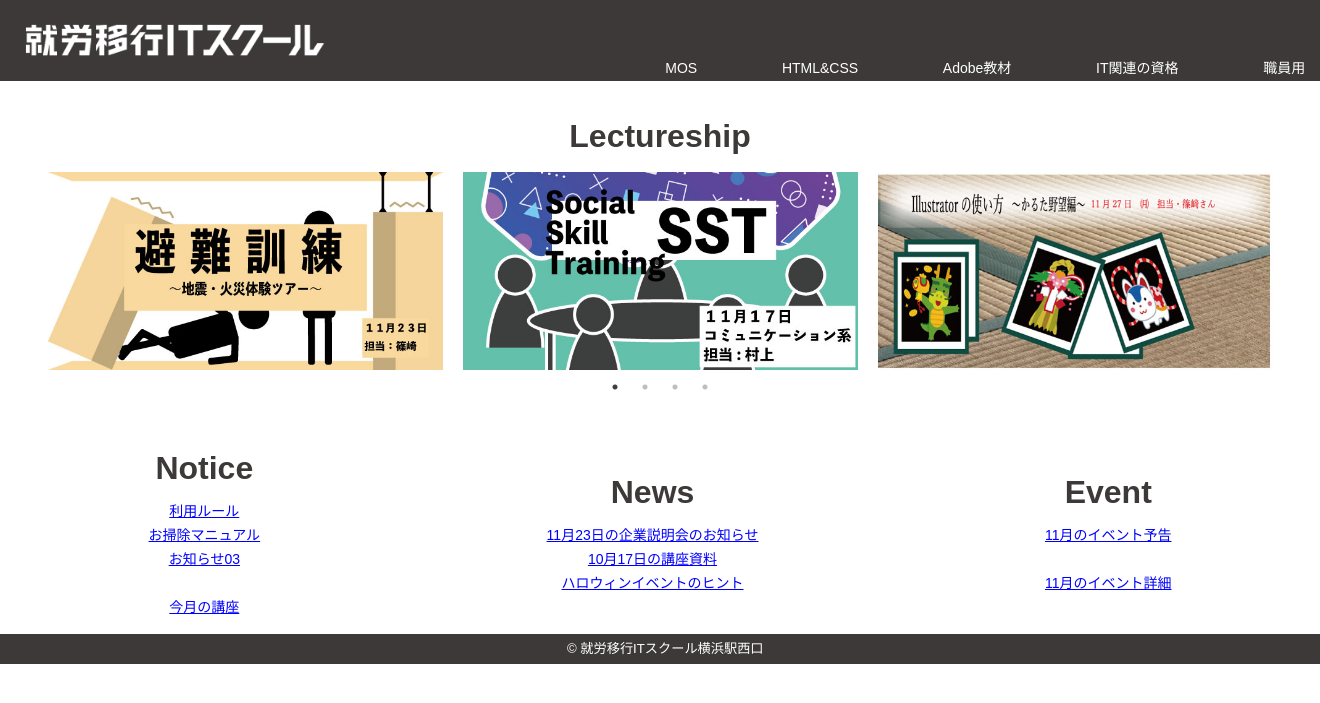
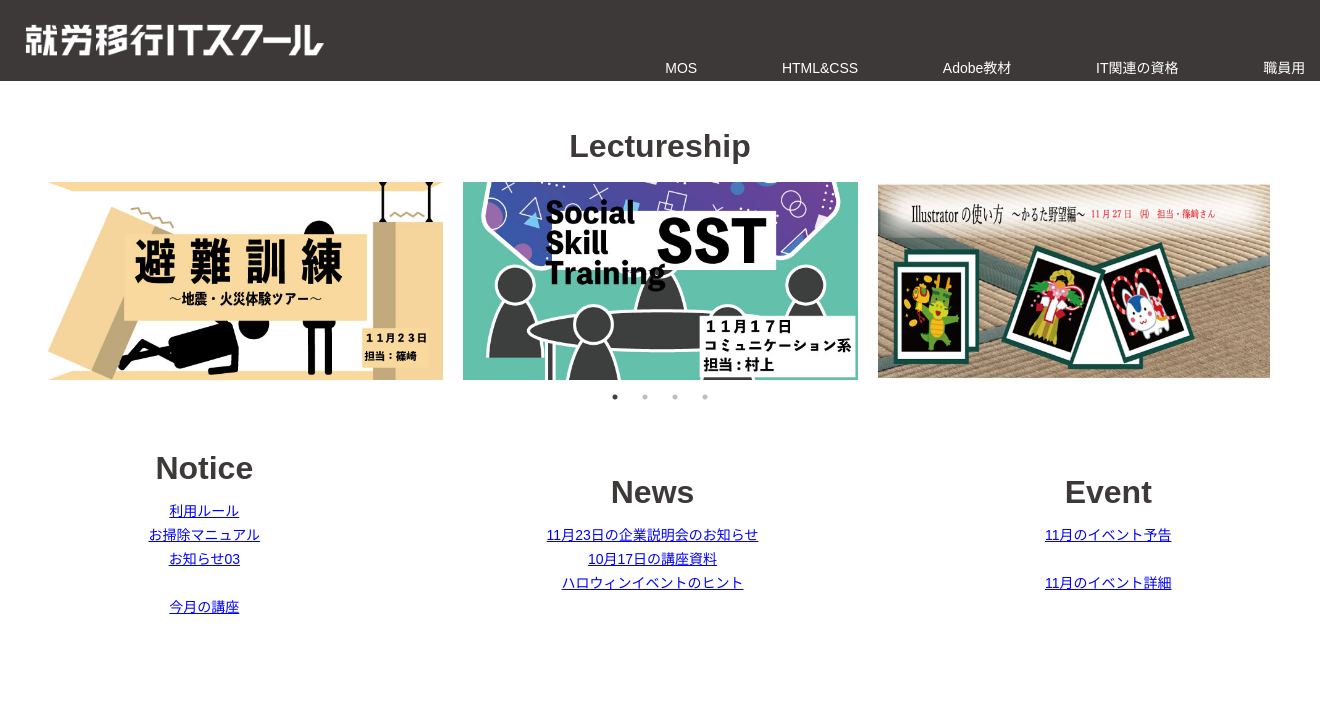
Before and after one commit to rootsyokohamanishi/ITS_Yokohama_1st, a PHP site: page /02d5d2408b9af2981074576b7c585e3b425888fc165a91d22da5070bc063d7c4/index.html in a window 1320 px wide; the page is wider, and only the part inside the window is pictured. Shown: the top 703 px of that part. Run offline with PHP 8.4, Linux system fonts and the light colour scheme.

Commit message:
Add files via upload

```diff
--- a/02d5d2408b9af2981074576b7c585e3b425888fc165a91d22da5070bc063d7c4/index.html
+++ b/02d5d2408b9af2981074576b7c585e3b425888fc165a91d22da5070bc063d7c4/index.html
@@ -84,9 +84,11 @@
                 </div>
             </main>
 
+            <!--
             <footer  class="footer">
                     <p class="copyright">&copy; 就労移行ITスクール横浜駅西口</p>
             </footer>
+            -->
         </div>
     <script src="https://ajax.googleapis.com/ajax/libs/jquery/3.6.0/jquery.min.js"></script>
     <script type="text/javascript" src="https://cdn.jsdelivr.net/npm/slick-carousel@1.8.1/slick/slick.min.js"></script>
--- a/02d5d2408b9af2981074576b7c585e3b425888fc165a91d22da5070bc063d7c4/style.css
+++ b/02d5d2408b9af2981074576b7c585e3b425888fc165a91d22da5070bc063d7c4/style.css
@@ -37,7 +37,11 @@ img {
 }
 
 main {
+    /*ここを変更*/
+    /*
     margin-top: 50px;
+    */
+    margin-top: 100px;
     padding-left: 0.4%;
     padding-right: 0.4%;
 }
@@ -239,13 +243,8 @@ h2 {
 }
 
 .lectureship {
-    /*ここを変更*/
-    padding-top: 50px;
-    padding-bottom: 20px;
-    /*
     padding-top: 10px;
     padding-bottom: 10px;
-    */
 }
 
 /*トップページのスライド*/
```
